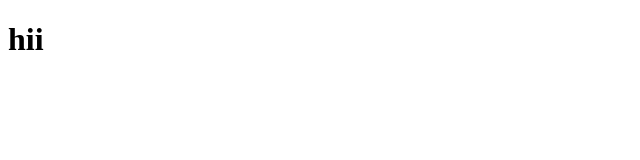
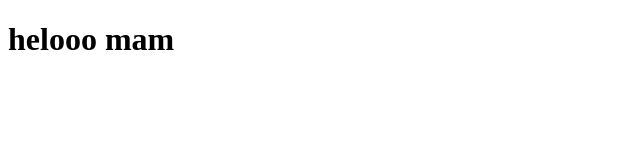
Before and after one commit to Lakshmidevi2222/cicd, a plain HTML site: page index.html in a window 1280 px wide. Shown: the whole page, without its empty margins (0-640 px from the left). Drawn offline with Linux system fonts and the light colour scheme.

Commit message:
deploy: 237e7dfcf1b3bdcc27b78cbca21f50fc537513de

```diff
--- a/index.html
+++ b/index.html
@@ -6,6 +6,6 @@
     <title>Document</title>
 </head>
 <body>
-    <h1> hii</h1>
+    <h1> helooo mam</h1>
 </body>
 </html>
```
